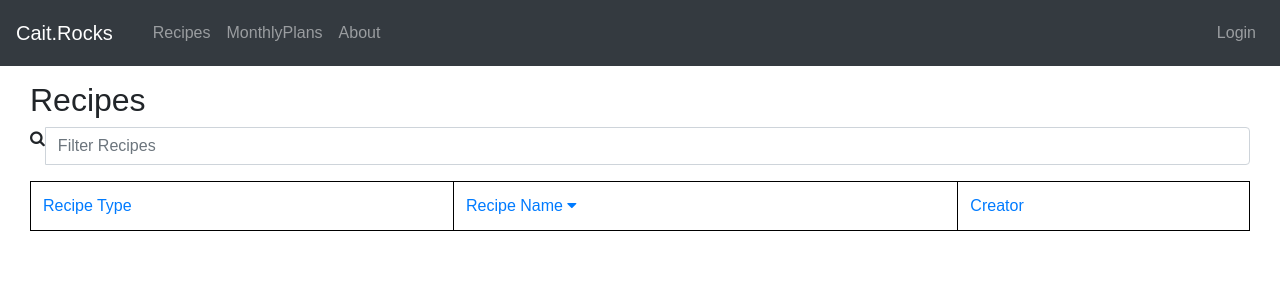
After one commit to Myoldmopar/Cait.Rocks, a Django app: page /planner/recipe_views/ in a window 1280 px wide. The commit adds this page. Shown: the top 300 px of the page. Run offline with Django 3.2, Linux system fonts and the light colour scheme; parts of the project's set-up code (start-up, migrations or seed data) failed here and were passed over; some libraries are stand-ins or nearby versions.

Commit message:
Very much work in progress on recipe list page; need to eliminate recipe detail page, clean up style, add selection highlighting to table, add image, etc.

```diff
--- a/package.json
+++ b/package.json
@@ -18,7 +18,8 @@
     "jquery": "^3.3.1",
     "bootstrap": "4.1.1",
     "glyphicons-halflings": "1.9.1",
-    "angular-mocks": "1.7.0"
+    "angular-mocks": "1.7.0",
+    "font-awesome": "4.7.0"
   },
   "devDependencies": {
     "codecov": "3.0.2",
--- /dev/null
+++ b/recipes/static/recipes/css/recipe_list.css
@@ -0,0 +1,14 @@
+#recipe_list_table thead tr td {
+    border: 1px solid black !important;
+}
+
+/*.link_holding_cell {*/
+    /*position: relative;*/
+/*}*/
+
+/*.link_cell {*/
+    /*display: block;*/
+    /*text-align: center;*/
+    /*padding: 10em;*/
+    /*margin: -10em;*/
+/*}*/
--- /dev/null
+++ b/recipes/static/recipes/js/controllers/recipe_list.js
@@ -0,0 +1,22 @@
+var app = angular.module('cait_rocks_app');
+
+app.controller('recipe_list_controller', ['$scope', 'recipe_service', function ($scope, recipe_service) {
+
+    $scope.sortType = 'title'; // set the default sort type
+    $scope.sortReverse = false;  // set the default sort order
+    $scope.searchRecipe = '';     // set the default search/filter term
+
+    $scope.init = function () {
+        // create the list of sushi rolls
+        recipe_service.get_recipes().then(
+            function (response) {
+                $scope.allRecipes = response;
+            }
+        );
+    };
+
+    $scope.logme = function (recipe_id) {
+        console.log("HEY", recipe_id);
+    };
+
+}]);
--- a/recipes/templates/common/base.html
+++ b/recipes/templates/common/base.html
@@ -13,6 +13,7 @@
 
     {% load static %}
     <link rel="stylesheet" href="{% static 'bootstrap/dist/css/bootstrap.min.css' %}">
+    <link rel="stylesheet" href="{% static 'font-awesome/css/font-awesome.css' %}">
     {% block app_css %}{% endblock %}
     {% block page_css %}{% endblock %}
 
@@ -32,8 +33,13 @@
 
         <div class="collapse navbar-collapse" id="mynavbar">
             <ul class="navbar-nav mr-auto">
+                {% if request.user.is_authenticated %}
+                    <li class="nav-item">
+                        <a class="nav-link" href="{% url 'planner:planner-list' %}">PlanningTool</a>
+                    </li>
+                {% endif %}
                 <li class="nav-item">
-                    <a class="nav-link" href="{% url 'planner:planner-list' %}">PlanningTool</a>
+                    <a class="nav-link" href="{% url 'planner:recipe_views-list' %}">Recipes</a>
                 </li>
                 <li class="nav-item">
                     <a class="nav-link" href="{% url 'planner:months-list' %}">MonthlyPlans</a>
--- /dev/null
+++ b/recipes/templates/recipes/recipe_list.html
@@ -0,0 +1,74 @@
+{% extends 'recipes/base.html' %}
+
+{% block title %}Cait.Rocks Recipes{% endblock %}
+
+{% block page_css %}
+    {% load static %}
+    <link rel="stylesheet" href="{% static 'recipes/css/recipe_list.css' %}">
+{% endblock %}
+
+{% block ng_controller %}ng-controller="recipe_list_controller"{% endblock %}
+
+{% block ng_init %}ng-init="init()"{% endblock %}
+
+{% block content %}
+    <h2>Recipes</h2>
+
+    <form>
+        <div class="form-group">
+            <div class="input-group">
+                <div class="input-group-addon"><i class="fa fa-search"></i></div>
+                <input type="text" class="form-control" placeholder="Filter Recipes" ng-model="searchRecipe">
+            </div>
+        </div>
+    </form>
+
+    <table id="recipe_list_table" class="table table-bordered">
+
+        <thead>
+        <tr>
+            <td>
+                <a href="#" ng-click="sortType = 'recipe_type'; sortReverse = !sortReverse">
+                    Recipe Type
+                    <span ng-show="sortType == 'recipe_type' && !sortReverse" class="fa fa-caret-down"></span>
+                    <span ng-show="sortType == 'recipe_type' && sortReverse" class="fa fa-caret-up"></span>
+                </a>
+            </td>
+            <td>
+                <a href="#" ng-click="sortType = 'title'; sortReverse = !sortReverse">
+                    Recipe Name
+                    <span ng-show="sortType == 'title' && !sortReverse" class="fa fa-caret-down"></span>
+                    <span ng-show="sortType == 'title' && sortReverse" class="fa fa-caret-up"></span>
+                </a>
+            </td>
+            <td>
+                <a href="#" ng-click="sortType = 'creator'; sortReverse = !sortReverse">
+                    Creator
+                    <span ng-show="sortType == 'creator' && !sortReverse" class="fa fa-caret-down"></span>
+                    <span ng-show="sortType == 'creator' && sortReverse" class="fa fa-caret-up"></span>
+                </a>
+            </td>
+            <td class="hidden_bordered_cell">
+                Ingredients-HIDDEN
+            </td>
+        </tr>
+        </thead>
+
+        <tbody>
+        <tr ng-repeat="recipe in allRecipes | orderBy:sortType:sortReverse | filter:searchRecipe" ng-click="logme(recipe.id)">
+            <td class="bordered_cell">{[{ recipe.recipe_type }]}</td>
+            <td class="bordered_cell link_holding_cell"><a class="link_cell" href="{[{ recipe.get_absolute_url }}">{[{ recipe.title }]}</a></td>
+            <td class="bordered_cell">{[{ recipe.creator }]}</td>
+            <td class="hidden_bordered_cell">{[{ recipe.ingredients }]}</td>
+        </tr>
+        </tbody>
+
+    </table>
+
+{% endblock %}
+
+{% block page_js %}
+    {% load static %}
+    <script src="{% static 'recipes/js/controllers/recipe_list.js' %}"></script>
+    <script src="{% static 'recipes/js/services/recipes.js' %}"></script>
+{% endblock %}
--- a/recipes/views/recipe_pages.py
+++ b/recipes/views/recipe_pages.py
@@ -7,6 +7,10 @@ from recipes.models.recipe import Recipe
 
 
 class RecipeViewSet(ViewSet):
+    def list(self, request, pk=None):
+        recipes = Recipe.objects.all()
+        return render(request, 'recipes/recipe_list.html', {'recipes': recipes})
+
     def retrieve(self, request, pk=None):
         recipe = get_object_or_404(Recipe, pk=pk)
         ingredients = Ingredient.objects.filter(recipe=recipe)
```
Also changed, not shown: 1 other file.
